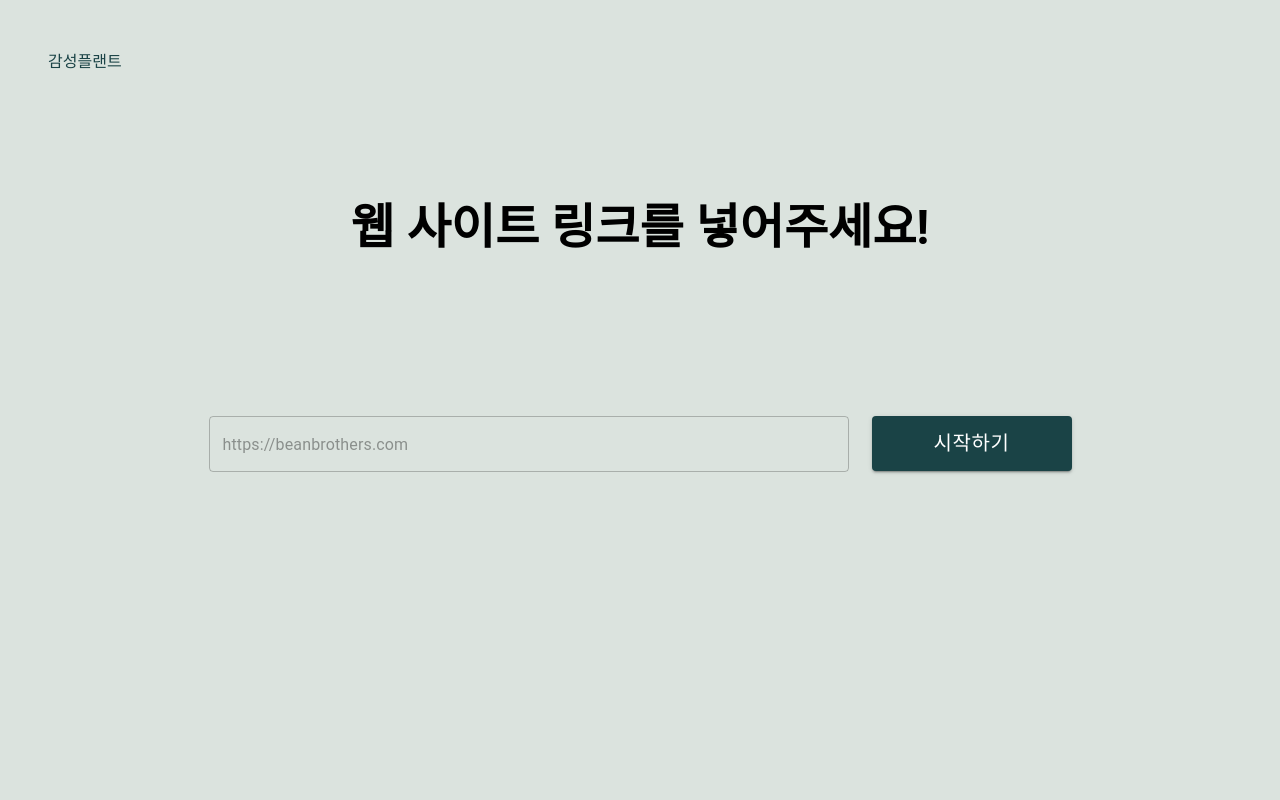
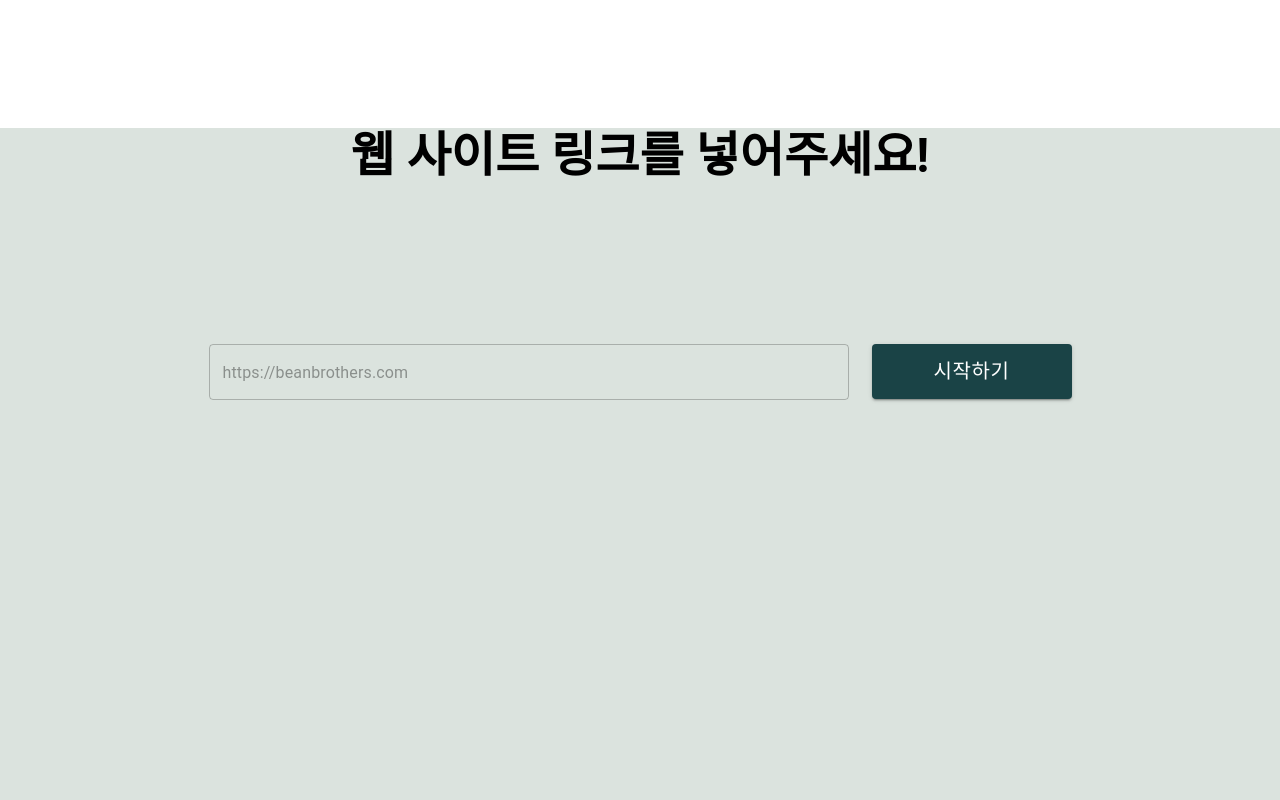
Before and after one commit to mood-plant/mood-plant-front, a React (Create React App) app: page / in a window 1280 px wide. Shown: the top 800 px of the page. Built offline with nearby package versions, Linux system fonts and the light colour scheme.

Commit message:
feat: 헤더 삭제

```diff
--- a/src/App.js
+++ b/src/App.js
@@ -4,14 +4,12 @@ import { ThemeProvider } from '@mui/material/styles';
 import theme from './style/theme';
 import { StyledEngineProvider } from '@mui/styled-engine';
 import Main from './pages/Main';
-import Header from './components/Common/Header';
 
 function App() {
   return (
     <StyledEngineProvider injectFirst>
       <ThemeProvider theme={theme}>
         <div className='App'>
-          <Header />
           <Routes>
             <Route path={'/'} element={<Main />} />
           </Routes>
```
